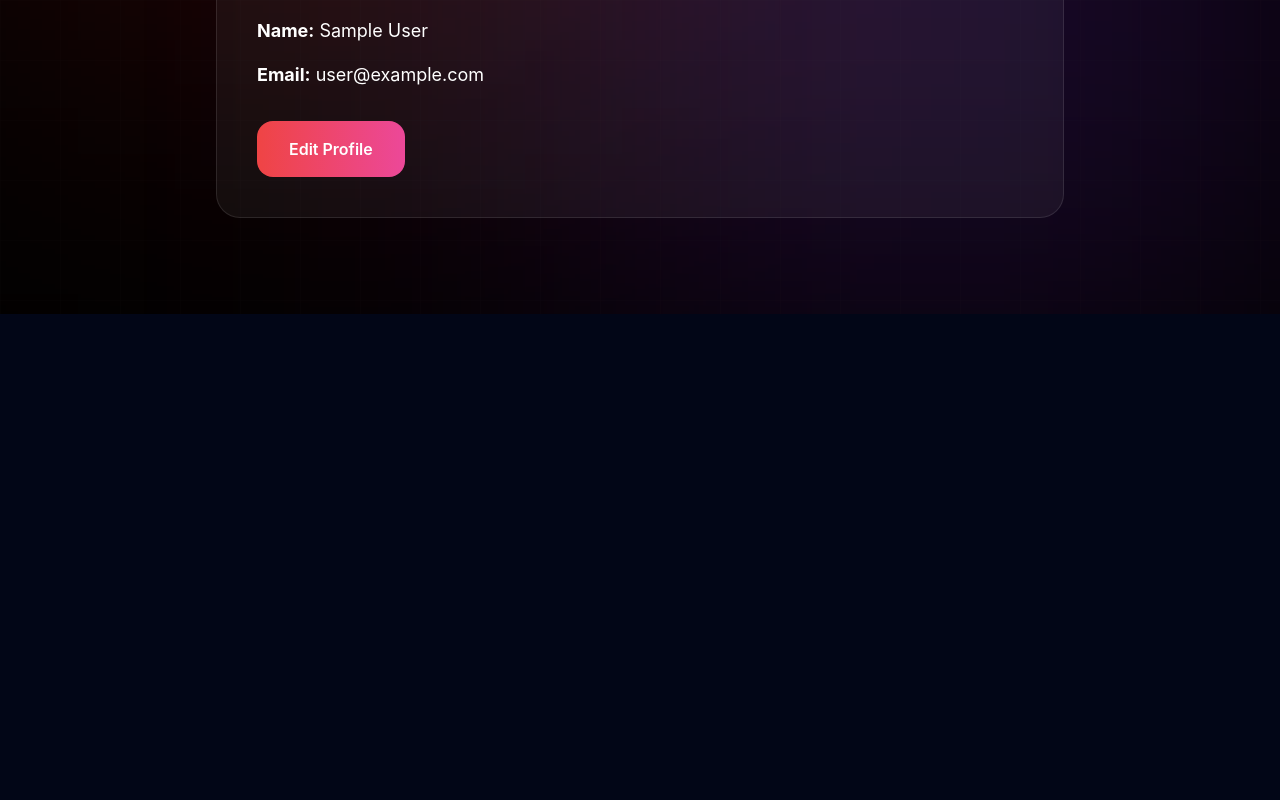
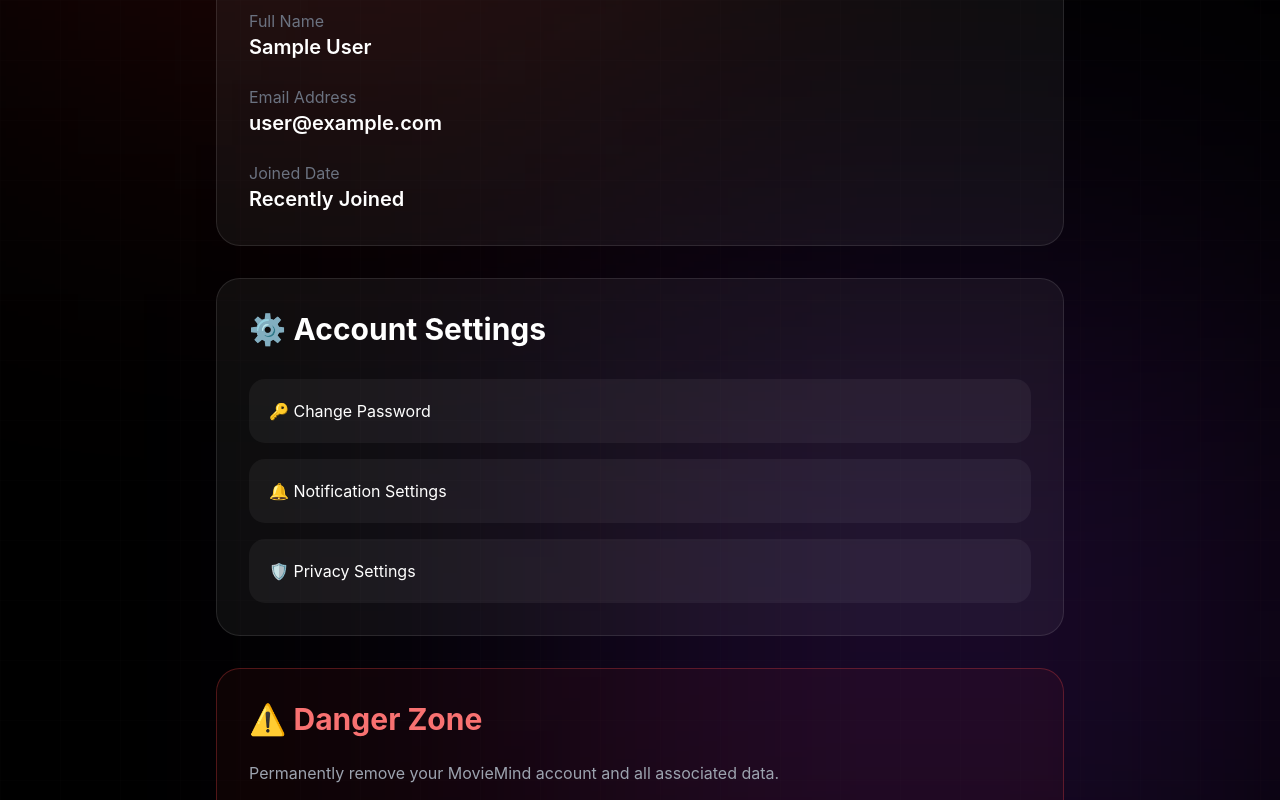
Before and after one commit to Jino31/moviemind-ai, a React (Vite) app in the folder frontend/: page /profile in a window 1280 px wide. Shown: the part 660-1460 px from the top of the page. Before the commit the page ends 974 px from the top, so only its background shows below. Built offline with nearby package versions, Linux system fonts and the light colour scheme; no server answers; the database is empty; sample sign-in values are in the browser's storage.

Commit message:
Update changes

```diff
--- a/frontend/src/pages/Profile.jsx
+++ b/frontend/src/pages/Profile.jsx
@@ -82,6 +82,9 @@ function Profile() {
     userData?.email ||
     user?.email ||
     "No Email";
+    const joinedDate = userData?.createdAt
+  ? new Date(userData.createdAt).toLocaleDateString()
+  : "Recently Joined";
 
 
 
@@ -155,45 +158,131 @@ function Profile() {
         </div>
 
 
+<div className="mt-16 space-y-8">
 
   {/* Personal Information */}
 
-        <div className="mt-16">
-
-          <div className="bg-white/5 border border-white/10 rounded-3xl p-10">
+  <div className="bg-white/5 border border-white/10 rounded-3xl p-8">
 
     <h2 className="text-3xl font-bold mb-8">
       👤 Personal Information
     </h2>
 
-            <p className="mb-4 text-lg">
-              <strong>Name:</strong>{" "}
+    <div className="space-y-6">
+
+      <div>
+        <p className="text-gray-500">
+          Full Name
+        </p>
+
+        <p className="text-xl font-semibold">
           {userName}
         </p>
+      </div>
 
-            <p className="mb-8 text-lg">
-              <strong>Email:</strong>{" "}
+      <div>
+        <p className="text-gray-500">
+          Email Address
+        </p>
+
+        <p className="text-xl font-semibold">
           {userEmail}
+        </p>
+      </div>
+
+      <div>
+        <p className="text-gray-500">
+          Joined Date
+        </p>
+
+        <p className="text-xl font-semibold">
+          {joinedDate}
+        </p>
+      </div>
+
+    </div>
+
+  </div>
+
+  {/* Account Settings */}
+
+  <div className="bg-white/5 border border-white/10 rounded-3xl p-8">
+
+    <h2 className="text-3xl font-bold mb-8">
+      ⚙️ Account Settings
+    </h2>
+
+    <div className="space-y-4">
+
+      <button
+        className="
+        w-full
+        text-left
+        p-5
+        rounded-2xl
+        bg-white/5
+        hover:bg-white/10
+        transition-all
+        "
+      >
+        🔑 Change Password
+      </button>
+
+      <button
+        className="
+        w-full
+        text-left
+        p-5
+        rounded-2xl
+        bg-white/5
+        hover:bg-white/10
+        transition-all
+        "
+      >
+        🔔 Notification Settings
+      </button>
+
+      <button
+        className="
+        w-full
+        text-left
+        p-5
+        rounded-2xl
+        bg-white/5
+        hover:bg-white/10
+        transition-all
+        "
+      >
+        🛡️ Privacy Settings
+      </button>
+
+    </div>
+
+  </div>
+
+  {/* Danger Zone */}
+
+  <div className="border border-red-500/30 bg-red-500/5 rounded-3xl p-8">
+
+    <h2 className="text-3xl font-bold text-red-400 mb-6">
+      ⚠️ Danger Zone
+    </h2>
+
+    <p className="text-gray-400 mb-6">
+      Permanently remove your MovieMind account and all associated data.
     </p>
 
     <button
-              onClick={() =>
-                navigate(
-                  "/edit-profile"
-                )
-              }
       className="
       px-8 py-4
       rounded-2xl
-                bg-gradient-to-r
-                from-red-500
-                to-pink-500
-                hover:scale-105
+      bg-red-500
+      hover:bg-red-600
       transition-all
       font-semibold
       "
     >
-              Edit Profile
+      Delete Account
     </button>
 
   </div>
```
Lines whose indentation alone changed are shown as unchanged.
